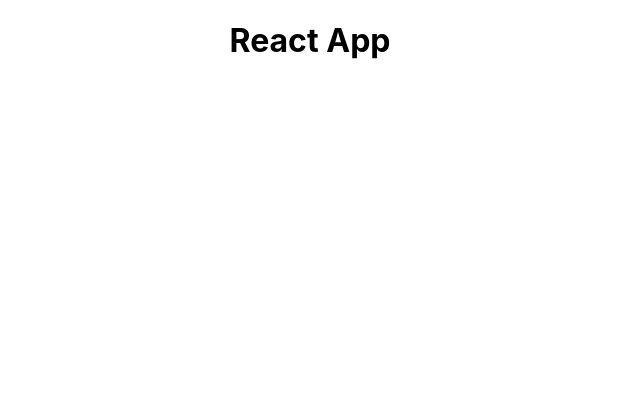
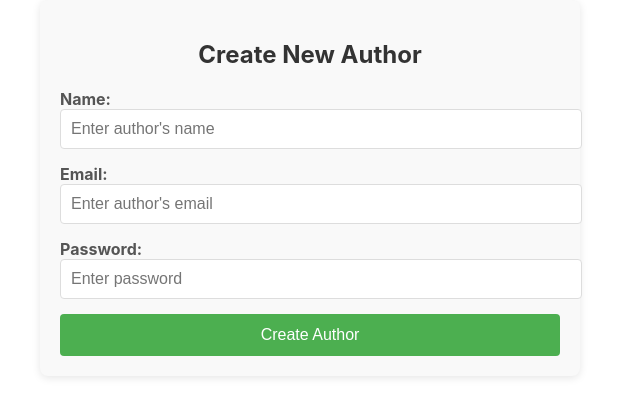
Before and after one commit to deepaktomar2031/article-management-client, a React (Create React App) app: page /author/create in a window 1280 px wide. Shown: the top 416 px of the page, without its empty margins (330-970 px from the left). Built offline with nearby package versions, Linux system fonts and the light colour scheme.

Commit message:
Add Author component

```diff
--- a/package.json
+++ b/package.json
@@ -10,8 +10,10 @@
     "@types/node": "^16.7.13",
     "@types/react": "^18.0.0",
     "@types/react-dom": "^18.0.0",
+    "axios": "^1.7.9",
     "react": "^19.0.0",
     "react-dom": "^19.0.0",
+    "react-router-dom": "^7.1.2",
     "react-scripts": "5.0.1",
     "react-simple-maps": "^3.0.0",
     "typescript": "^4.4.2",
@@ -42,6 +44,7 @@
     ]
   },
   "devDependencies": {
+    "@types/react-router-dom": "^5.3.3",
     "@types/react-simple-maps": "^3"
   }
 }
--- a/src/App.tsx
+++ b/src/App.tsx
@@ -1,10 +1,16 @@
-import './App.css'
+import React from 'react'
+import { BrowserRouter as Router, Route, Routes } from 'react-router-dom'
+import { AuthorList, AuthorDetails, CreateAuthor } from './components/Author'
 
-function App() {
+const App: React.FC = () => {
   return (
-    <div style={{ textAlign: 'center' }}>
-      <h1>React App</h1>
-    </div>
+    <Router>
+      <Routes>
+        <Route path="/author/create" element={<CreateAuthor />} />
+        <Route path="/authors" element={<AuthorList />} />
+        <Route path="/author/:id" element={<AuthorDetails />} />
+      </Routes>
+    </Router>
   )
 }
 
--- /dev/null
+++ b/src/assets/styles/CreateAuthor.css
@@ -0,0 +1,53 @@
+.form-container {
+  width: 100%;
+  max-width: 500px;
+  margin: 0 auto;
+  padding: 20px;
+  background-color: #f9f9f9;
+  border-radius: 8px;
+  box-shadow: 0 2px 8px rgba(0, 0, 0, 0.1);
+}
+
+h2 {
+  text-align: center;
+  color: #333;
+  margin-bottom: 20px;
+}
+
+.author-form {
+  display: flex;
+  flex-direction: column;
+}
+
+.form-group {
+  margin-bottom: 15px;
+}
+
+.form-label {
+  font-weight: bold;
+  color: #555;
+  margin-bottom: 5px;
+}
+
+.form-input {
+  padding: 10px;
+  border: 1px solid #ddd;
+  border-radius: 4px;
+  font-size: 16px;
+  width: 100%;
+}
+
+.submit-btn {
+  padding: 12px;
+  border: none;
+  background-color: #4caf50;
+  color: white;
+  font-size: 16px;
+  border-radius: 4px;
+  cursor: pointer;
+  transition: background-color 0.3s ease;
+}
+
+.submit-btn:hover {
+  background-color: #45a049;
+}
--- /dev/null
+++ b/src/components/Author/AuthorDetails.tsx
@@ -0,0 +1,56 @@
+import React, { useEffect, useState } from 'react'
+import { useParams } from 'react-router-dom'
+import { getAuthorById } from '../../services/authorService'
+import { IAuthor } from '../../types'
+
+const AuthorDetails: React.FC = () => {
+  const { id } = useParams<{ id: string }>()
+  const [author, setAuthor] = useState<IAuthor | null>(null)
+
+  useEffect(() => {
+    const fetchAuthor = async () => {
+      try {
+        const data = await getAuthorById(Number(id))
+        setAuthor(data)
+      } catch (error) {
+        console.error('Error fetching author details:', error)
+      }
+    }
+
+    fetchAuthor()
+  }, [id])
+
+  if (!author) {
+    return <p>Loading author details...</p>
+  }
+
+  return (
+    <div>
+      <h2>Author Details</h2>
+      <table style={{ border: '3px solid black', width: '100%', borderCollapse: 'collapse' }}>
+        <tbody>
+          <tr>
+            <td style={{ border: '3px solid black', padding: '8px', fontWeight: 'bold' }}>Name:</td>
+            <td style={{ border: '3px solid black', padding: '8px' }}>{author.name}</td>
+          </tr>
+          <tr>
+            <td style={{ border: '3px solid black', padding: '8px', fontWeight: 'bold' }}>
+              Email:
+            </td>
+            <td style={{ border: '3px solid black', padding: '8px' }}>{author.email}</td>
+          </tr>
+          <tr>
+            <td style={{ border: '3px solid black', padding: '8px', fontWeight: 'bold' }}>
+              Admin:
+            </td>
+            <td style={{ border: '3px solid black', padding: '8px' }}>
+              {author.isAdmin ? 'Yes' : 'No'}
+            </td>
+          </tr>
+        </tbody>
+      </table>
+    </div>
+  )
+}
+
+export default AuthorDetails
--- /dev/null
+++ b/src/components/Author/AuthorList.tsx
@@ -0,0 +1,50 @@
+import React, { useEffect, useState } from 'react'
+import { getAllAuthors } from '../../services/authorService'
+import { IAuthor } from '../../types'
+
+const AuthorList: React.FC = () => {
+  const [authors, setAuthors] = useState<IAuthor[]>([])
+
+  useEffect(() => {
+    const fetchAuthors = async () => {
+      try {
+        const data = await getAllAuthors()
+        setAuthors(data)
+      } catch (error) {
+        console.error('Error fetching authors:', error)
+      }
+    }
+
+    fetchAuthors()
+  }, [])
+
+  return (
+    <div>
+      <h2>Author List</h2>
+      <table style={{ border: '3px solid black', width: '100%', borderCollapse: 'collapse' }}>
+        <thead>
+          <tr>
+            <th style={{ border: '3px solid black', padding: '8px' }}>ID</th>
+            <th style={{ border: '3px solid black', padding: '8px' }}>Name</th>
+            <th style={{ border: '3px solid black', padding: '8px' }}>Email</th>
+            <th style={{ border: '3px solid black', padding: '8px' }}>Role</th>
+          </tr>
+        </thead>
+        <tbody>
+          {authors.map((author) => (
+            <tr key={author.id}>
+              <td style={{ border: '3px solid black', padding: '8px' }}>{author.id}</td>
+              <td style={{ border: '3px solid black', padding: '8px' }}>{author.name}</td>
+              <td style={{ border: '3px solid black', padding: '8px' }}>{author.email}</td>
+              <td style={{ border: '3px solid black', padding: '8px' }}>
+                {author.isAdmin ? 'Admin' : 'User'}
+              </td>
+            </tr>
+          ))}
+        </tbody>
+      </table>
+    </div>
+  )
+}
+
+export default AuthorList
--- /dev/null
+++ b/src/components/Author/CreateAuthor.tsx
@@ -0,0 +1,77 @@
+import React, { useState } from 'react'
+import { createAuthor } from '../../services/authorService'
+import '../../assets/styles/CreateAuthor.css'
+
+const CreateAuthor: React.FC = () => {
+  const [name, setName] = useState('')
+  const [email, setEmail] = useState('')
+  const [password, setPassword] = useState('')
+
+  const handleSubmit = async (event: React.FormEvent) => {
+    event.preventDefault()
+    try {
+      await createAuthor({ name, email, password })
+      alert('Author created successfully!')
+      setName('')
+      setEmail('')
+      setPassword('')
+    } catch (error) {
+      console.error('Error creating author:', error)
+    }
+  }
+
+  return (
+    <div className="form-container">
+      <h2>Create New Author</h2>
+      <form onSubmit={handleSubmit} className="author-form">
+        <div className="form-group">
+          <label htmlFor="name" className="form-label">
+            Name:
+          </label>
+          <input
+            id="name"
+            type="text"
+            value={name}
+            onChange={(e) => setName(e.target.value)}
+            required
+            className="form-input"
+            placeholder="Enter author's name"
+          />
+        </div>
+        <div className="form-group">
+          <label htmlFor="email" className="form-label">
+            Email:
+          </label>
+          <input
+            id="email"
+            type="email"
+            value={email}
+            onChange={(e) => setEmail(e.target.value)}
+            required
+            className="form-input"
+            placeholder="Enter author's email"
+          />
+        </div>
+        <div className="form-group">
+          <label htmlFor="password" className="form-label">
+            Password:
+          </label>
+          <input
+            id="password"
+            type="password"
+            value={password}
+            onChange={(e) => setPassword(e.target.value)}
+            required
+            className="form-input"
+            placeholder="Enter password"
+          />
+        </div>
+        <button type="submit" className="submit-btn">
+          Create Author
+        </button>
+      </form>
+    </div>
+  )
+}
+
+export default CreateAuthor
--- /dev/null
+++ b/src/components/Author/index.ts
@@ -0,0 +1,3 @@
+export { default as CreateAuthor } from './CreateAuthor'
+export { default as AuthorList } from './AuthorList'
+export { default as AuthorDetails } from './AuthorDetails'
--- /dev/null
+++ b/src/services/authorService.ts
@@ -0,0 +1,27 @@
+import axios from 'axios'
+import { ICreateAuthor } from '../types'
+
+// Create new author
+export const createAuthor = async (author: ICreateAuthor) => {
+  const response = await axios.post(
+    `${process.env.REACT_APP_ARTICLE_MANAGEMENT_API_BASE_URL}/author`,
+    author
+  )
+  return response.data
+}
+
+// Fetch all authors
+export const getAllAuthors = async () => {
+  const response = await axios.get(
+    `${process.env.REACT_APP_ARTICLE_MANAGEMENT_API_BASE_URL}/authors`
+  )
+  return response.data
+}
+
+// Fetch author by ID
+export const getAuthorById = async (id: number) => {
+  const response = await axios.get(
+    `${process.env.REACT_APP_ARTICLE_MANAGEMENT_API_BASE_URL}/author/${id}`
+  )
+  return response.data
+}
--- /dev/null
+++ b/src/types/index.ts
@@ -0,0 +1 @@
+export * from './author'
```
Also changed, not shown: src/types/author.ts (added, +12 -0 lines), 1 other file (tests, documents, lock files or other folders).
